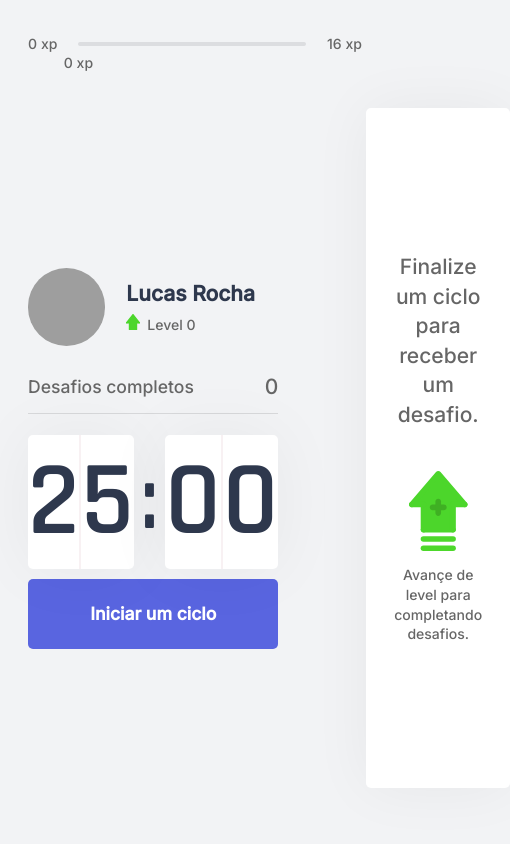
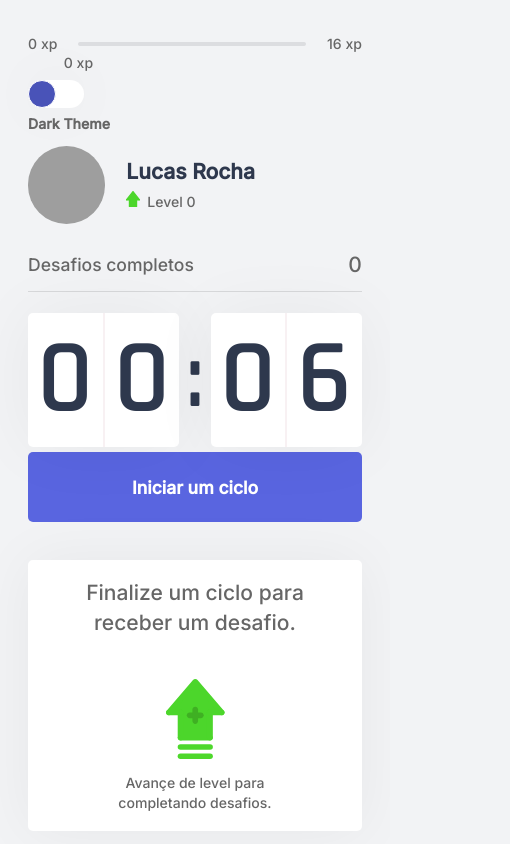
Before and after one commit to Lucasfield3/move-it-next, a Next.js app: page / in a window 390 px wide. Shown: the whole page, 510 px wide, since content can reach past the window. Built offline with nearby package versions, Linux system fonts and the light colour scheme; grey boxes are pictures that could not be loaded.

Commit message:
toggleTheme

```diff
--- /dev/null
+++ b/src/components/ToggleDarkTheme.tsx
@@ -0,0 +1,13 @@
+import styles from '../styles/components/ToggleDarkTheme.module.css'
+export function ToggleDarktheme (){
+
+    return(
+        <div className={styles.toggleDarkThemeContainer}>
+            <div className={styles.toggle}>
+                <div className={styles.circleChangeTheme}></div>
+            </div>
+            <strong>Dark Theme</strong>
+        </div>
+    )
+
+}
--- a/src/context/CountDownContext.tsx
+++ b/src/context/CountDownContext.tsx
@@ -23,7 +23,7 @@ export function CountDownProvider({children}:CountDownProviderProps) {
     const {startNewChallenge} = useContext(ChallengesContext)
 
     const [hasFinished, setHasFinished] = useState(false)
-    const [time, setTime] = useState(25 * 60)
+    const [time, setTime] = useState(0.1 * 60)
     const [isActive, setIsActive] = useState(false)
     const minutes = Math.floor( time / 60 )
     const seconds = time % 60
@@ -37,7 +37,7 @@ export function CountDownProvider({children}:CountDownProviderProps) {
         clearTimeout(countDownTimeOut)
         setHasFinished(false)
         setIsActive(false)
-        setTime(25 * 60)
+        setTime(0.1 * 60)
     }
 
     useEffect(()=>{
--- a/src/pages/index.tsx
+++ b/src/pages/index.tsx
@@ -9,6 +9,7 @@ import { ChallengeBox } from "../components/ChallengesBox";
 import { CountDownProvider } from "../context/CountDownContext";
 import { GetServerSideProps } from 'next'
 import { ChallengesProvider } from "../context/ChallengesContext";
+import { ToggleDarktheme } from "../components/ToggleDarkTheme";
 
 
 interface HomeProps {
@@ -32,15 +33,16 @@ export default function Home(props: HomeProps) {
           <title>Início | move.it</title>
         </Head>
         <ExperienceBar/>
+        <ToggleDarktheme/>
 
         <CountDownProvider>
           <section>
-            <div>
+            <div className={styles.profileSection}>
               <Profile/>
               <CompletedChalenges/>
               <CountDown/>
             </div>
-            <div style={{height: '100%'}}>
+            <div className={styles.challengeBoxSection}>
               <ChallengeBox/>
             </div>
           </section>
--- a/src/styles/components/ChallengeBox.module.css
+++ b/src/styles/components/ChallengeBox.module.css
@@ -1,5 +1,5 @@
 .challengeBoxContainer{
-    height: 97%;
+    height: 98.3%;
     background: var(--white);
     border-radius: 5px;
     box-shadow: 0 0 60px rgb(0 0 0 / 5%);
--- a/src/styles/components/CountDown.module.css
+++ b/src/styles/components/CountDown.module.css
@@ -41,7 +41,7 @@
     width: 100%;
     height: 5rem;
 
-    margin-top: 0.7rem;
+    margin: 0.4rem 0;
 
     display: flex;
     align-items: center;
--- a/src/styles/components/ExperienceBar.module.css
+++ b/src/styles/components/ExperienceBar.module.css
@@ -1,7 +1,7 @@
 .experienceBar{
     display: flex;
     align-items: center;
-    margin-bottom: 4rem;
+    margin-bottom: 2rem;
 }
 
 .experienceBar span{
--- /dev/null
+++ b/src/styles/components/ToggleDarkTheme.module.css
@@ -0,0 +1,31 @@
+.toggleDarkThemeContainer{
+    margin: 0 0 1rem 0;
+}
+
+.toggleDarkThemeContainer > .toggle{
+    margin-bottom: 0.5rem;
+}
+
+.toggle{
+    width: 4rem;
+    height: 2rem;
+
+    border-radius: 15px;
+    background: var(--white);
+    box-shadow: var(--box-shadow);
+    cursor: pointer;
+}
+
+
+.circleChangeTheme{
+    height: 2rem;
+    width: 2rem;
+
+    background: var(--blue-dark);
+    border-radius: 50%;
+    border: 1px solid var(--white);
+}
+
+.toggleDarkThemeContainer strong{
+    font-size: 1rem;
+}
--- a/src/styles/global.css
+++ b/src/styles/global.css
@@ -15,6 +15,7 @@
     --blue:#5965e0;
     --blue-dark:#4953b8;
     --blue-twitter:#2aa9e0;
+    --box-shadow:0 0 60px rgb(0 0 0 / 5%);
 }
 
 @media (max-width:1000px){
--- a/src/styles/pages/Home.module.css
+++ b/src/styles/pages/Home.module.css
@@ -16,3 +16,25 @@
     gap: 6.25rem;
     align-items: center;
 }
+
+.challengeBoxSection{
+    height: 100%;
+}
+
+@media (max-width:728px){
+    .container section{
+        flex: 1;
+        display: flex;
+        flex-direction: column;
+        align-items: center;
+        justify-content: center;
+        grid-gap: 2.25rem;
+    }
+    .challengeBoxSection{
+        width: 100%;
+    }
+    .profileSection{
+        width: 100%;
+    }
+
+}
```
